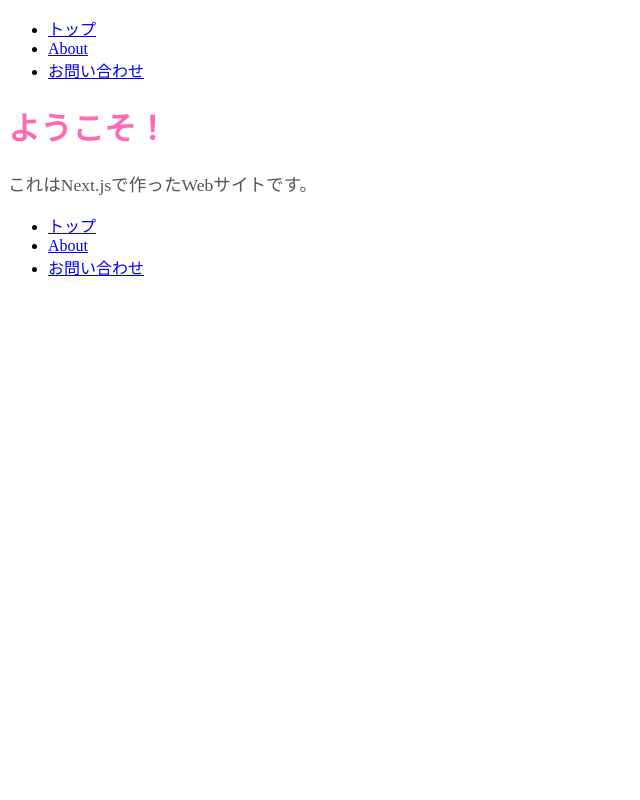
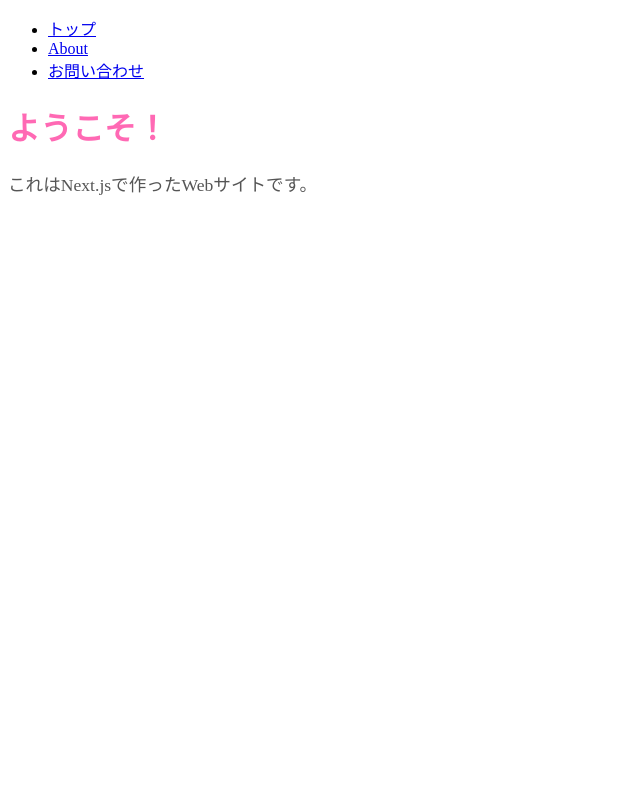
Before and after one commit to harukahirata/my-next-app, a Next.js app: page / in a window 1280 px wide. Shown: the top 800 px of the page, without its empty margins (0-640 px from the left). Built offline with nearby package versions, Linux system fonts and the light colour scheme.

Commit message:
add: mainにmin-heightを追加

```diff
--- a/src/app/globals.scss
+++ b/src/app/globals.scss
@@ -0,0 +1,3 @@
+main {
+  min-height: 100vh;
+}
```
